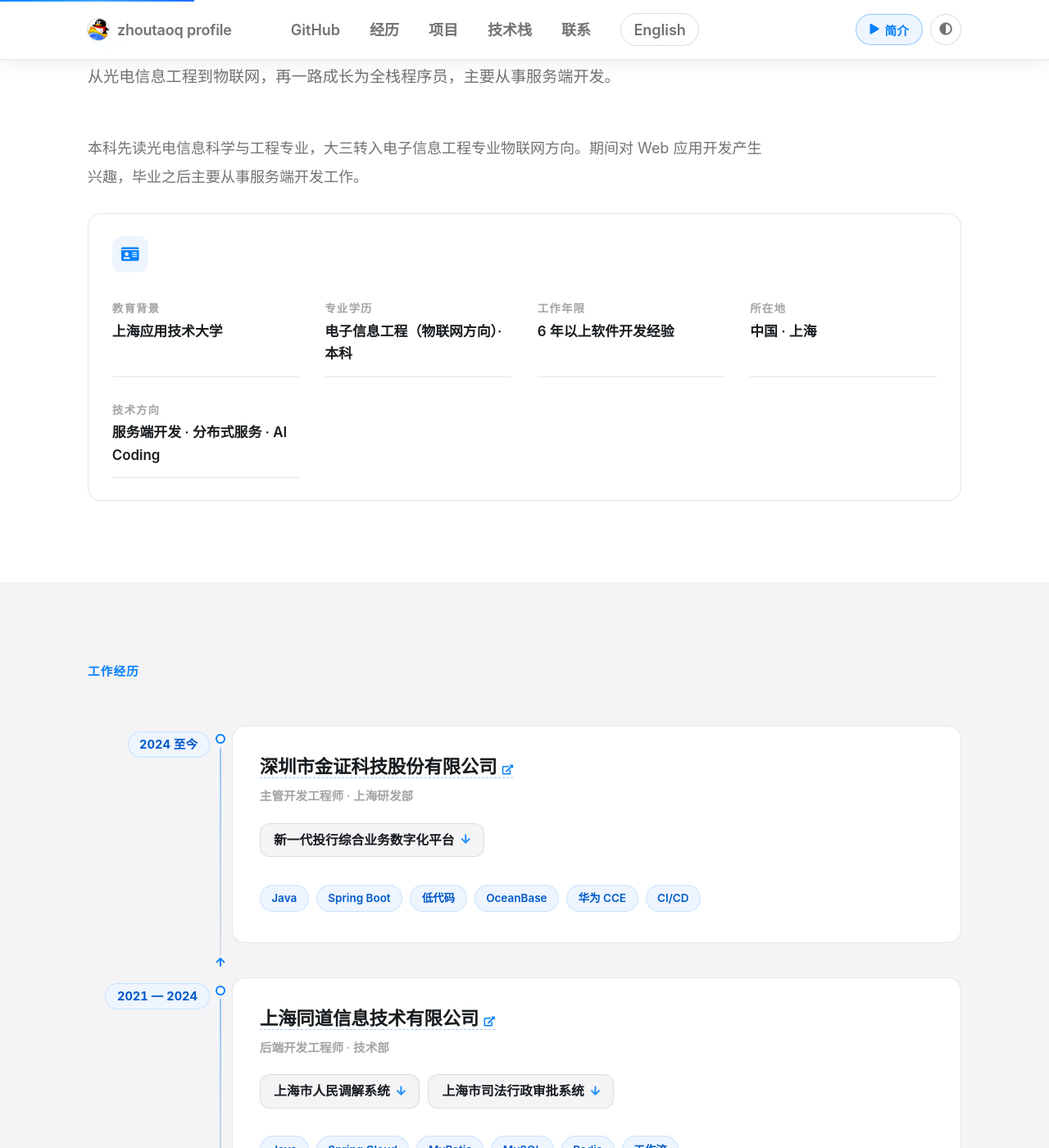
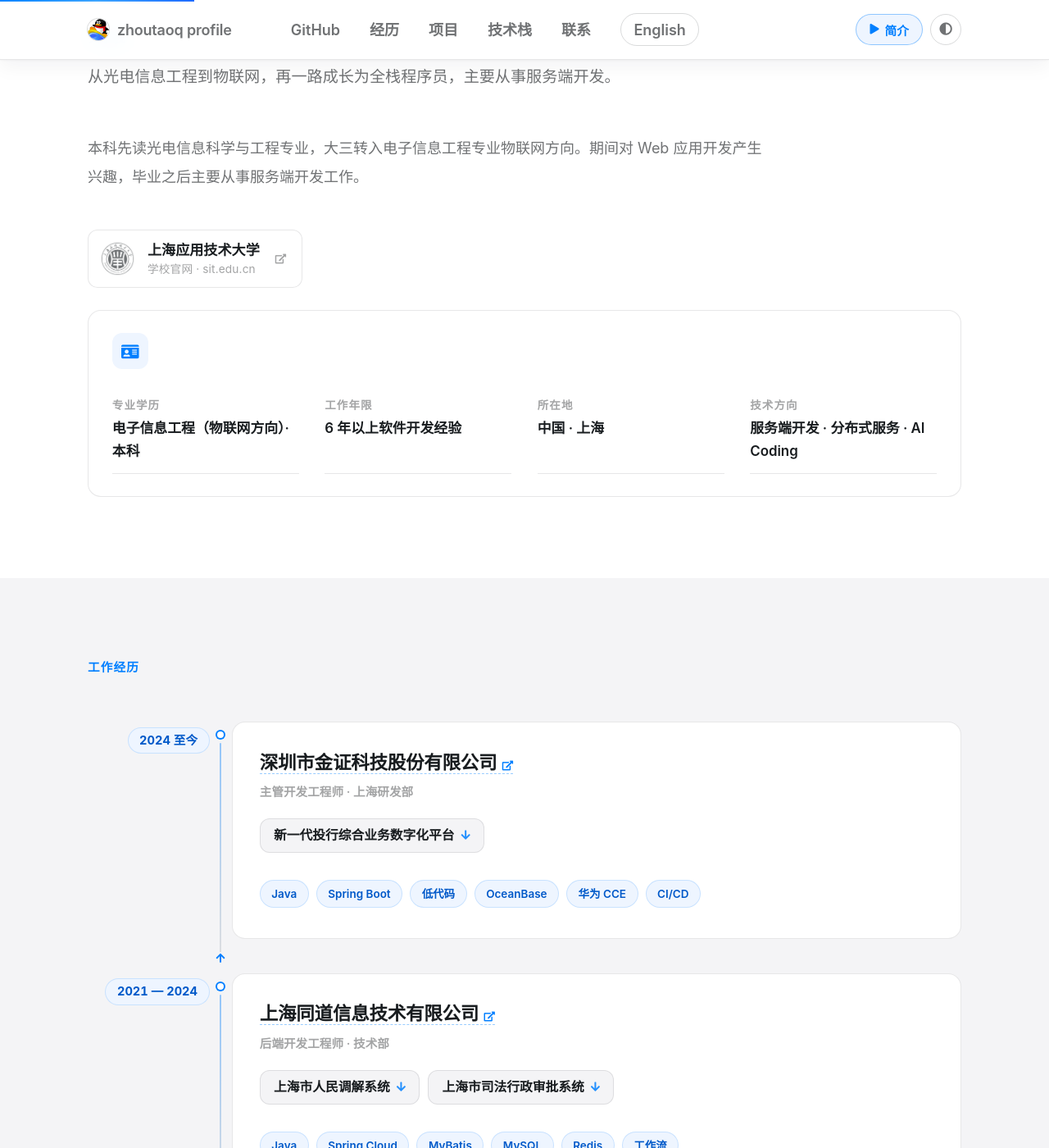
Before and after one commit to zhoutaoq/zhoutaoq.github.io, a Jekyll site: the page built from _pages/cn.html, in a window 1280 px wide and 1400 px high, scrolled down 1145 px. Shown: the whole window at 82% size. Built offline with Jekyll 4.4.1, drawn with Linux system fonts in a browser that asks for light colours; some of the changed text lies outside the part shown.

Commit message:
20261018v2

```diff
--- /dev/null
+++ b/_data/release.yml
@@ -0,0 +1,4 @@
+# 当前线上版本：每次发布（main 上的单个 commit）同步更新这两个值
+# version 同时用作"自发布以来"访问量的计数键，发布时改成新版本号即从 0 重新计数
+version: '20261018v2'
+at: '2026-10-18 14:55'
--- a/_includes/footer.html
+++ b/_includes/footer.html
@@ -24,3 +24,5 @@
 </div>
 
 <div class="page__footer-copyright">&copy; {{ site.time | date: '%Y' }} {{ site.name | default: site.title }}. {{ site.data.ui-text[site.locale].powered_by | default: "Powered by" }} <a href="http://jekyllrb.com" rel="nofollow">Jekyll</a> &amp; <a href="https://github.com/zhoutaoq/zhoutaoq.github.io">zhoutaoq</a>, a fork of <a href="https://mademistakes.com/work/minimal-mistakes-jekyll-theme/" rel="nofollow">Minimal Mistakes</a>.</div>
+
+{% include footer/meta.html %}
--- /dev/null
+++ b/_includes/footer/meta.html
@@ -0,0 +1,17 @@
+{% assign rel = site.data.release %}
+{% if rel %}
+<div class="page__footer-meta" data-page-stats data-release="{{ rel.version }}">
+  <span class="page__footer-meta__row">
+    <span class="page__footer-meta__k">{% if page.lang == 'zh' %}今日访问{% else %}Views today{% endif %}</span>
+    <b class="page__footer-meta__v" data-pv="day">&mdash;</b>
+  </span>
+  <span class="page__footer-meta__row">
+    <span class="page__footer-meta__k">{% if page.lang == 'zh' %}上次发布{% else %}Last release{% endif %}</span>
+    <span class="page__footer-meta__v">{{ rel.at }}</span>
+  </span>
+  <span class="page__footer-meta__row">
+    <span class="page__footer-meta__k">{% if page.lang == 'zh' %}自发布以来{% else %}Views since release{% endif %}</span>
+    <b class="page__footer-meta__v" data-pv="release">&mdash;</b>
+  </span>
+</div>
+{% endif %}
--- a/_includes/landing/about.html
+++ b/_includes/landing/about.html
@@ -13,6 +13,17 @@
         {% for p in t.about.paragraphs %}
           <p class="about__p">{{ p }}</p>
         {% endfor %}
+
+        {% if t.about.school %}
+          <a class="about__school" href="{{ t.about.school.url }}" target="_blank" rel="noopener">
+            <span class="about__school-logo" role="img" aria-label="{{ t.about.school.name }}"></span>
+            <span class="about__school-text">
+              <span class="about__school-name">{{ t.about.school.name }}</span>
+              <span class="about__school-note">{{ t.about.school.note }}</span>
+            </span>
+            <i class="fas fa-external-link-alt about__school-go" aria-hidden="true"></i>
+          </a>
+        {% endif %}
       </div>
 
       <aside class="card about__facts" data-reveal style="--d:80ms" data-spotlight>
--- a/_sass/_enhance.scss
+++ b/_sass/_enhance.scss
@@ -1085,6 +1085,79 @@
     }
   }
 
+  /* 校徽 + 学校官网：正文下方的小卡片 */
+  .about__school {
+    display: inline-flex;
+    align-items: center;
+    gap: 0.85rem;
+    margin-top: 1.5rem;
+    padding: 0.65rem 1.05rem 0.65rem 0.75rem;
+    border: 1px solid var(--line);
+    border-radius: var(--radius-s);
+    background: var(--card-bg);
+    text-decoration: none;
+    transition: border-color 0.25s var(--ease), box-shadow 0.25s var(--ease),
+      transform 0.25s var(--ease);
+
+    &:hover {
+      border-color: var(--brand-line-strong);
+      box-shadow: var(--shadow-1);
+      transform: translateY(-1px);
+    }
+
+    &:focus-visible {
+      outline: 2px solid var(--brand);
+      outline-offset: 2px;
+    }
+  }
+
+  .about__school-logo {
+    flex: none;
+    width: 2.4rem;
+    height: 2.4rem;
+    background-color: var(--ink-2);
+    -webkit-mask: url("/images/sit-emblem.png") center / contain no-repeat;
+    mask: url("/images/sit-emblem.png") center / contain no-repeat;
+    transition: background-color 0.25s var(--ease);
+  }
+
+  .about__school:hover .about__school-logo {
+    background-color: var(--brand);
+  }
+
+  .about__school-text {
+    display: flex;
+    flex-direction: column;
+    gap: 0.1rem;
+    min-width: 0;
+  }
+
+  .about__school-name {
+    font-size: 0.95rem;
+    font-weight: 700;
+    line-height: 1.35;
+    color: var(--ink);
+  }
+
+  .about__school-note {
+    font-size: 0.76rem;
+    letter-spacing: 0.01em;
+    color: var(--ink-3);
+  }
+
+  .about__school-go {
+    flex: none;
+    margin-left: 0.2rem;
+    font-size: 0.66rem;
+    color: var(--ink-3);
+    transition: color 0.25s var(--ease), transform 0.25s var(--ease);
+  }
+
+  .about__school:hover .about__school-go {
+    color: var(--brand);
+    transform: translate(2px, -2px);
+  }
+
   .about__facts {
     padding: 1.5rem 1.6rem;
   }
@@ -1695,3 +1768,45 @@
     }
   }
 }
+
+/* --------------------------------------------------------------------------
+   页脚右下角：当日访问量 / 上次发布 / 自发布以来访问量（三行小字）
+   -------------------------------------------------------------------------- */
+
+.page__footer-meta {
+  display: flex;
+  flex-direction: column;
+  align-items: flex-end;
+  gap: 0.12rem;
+  max-width: var(--shell);
+  margin: 1.4rem auto 0;
+  padding: 0 1.5rem;
+  font-size: 0.72rem;
+  line-height: 1.7;
+  letter-spacing: 0.01em;
+  text-align: right;
+  color: var(--ink-3);
+  font-variant-numeric: tabular-nums;
+}
+
+.page__footer-meta__row {
+  display: inline-flex;
+  align-items: baseline;
+  gap: 0.4rem;
+}
+
+.page__footer-meta__k {
+  color: var(--ink-3);
+}
+
+.page__footer-meta__v {
+  font-weight: 600;
+  color: var(--ink-2);
+}
+
+@include breakpoint(max-width $small) {
+  .page__footer-meta {
+    margin-top: 1.1rem;
+    font-size: 0.7rem;
+  }
+}
--- a/assets/js/enhance.js
+++ b/assets/js/enhance.js
@@ -542,6 +542,51 @@
     });
   }
 
+  /* 页脚右下角：当日访问量 / 上次发布 / 自发布以来访问量 ------------------ */
+
+  function initPageStats() {
+    var box = $('[data-page-stats]');
+    if (!box) return;
+
+    var NS = 'zhoutaoq-pv';
+    var API = 'https://abacus.jasoncameron.dev/hit/';
+    var release = box.getAttribute('data-release') || '';
+    var now = new Date();
+    var pad = function (n) {
+      return (n < 10 ? '0' : '') + n;
+    };
+    var dayKey = 'day-' + now.getFullYear() + pad(now.getMonth() + 1) + pad(now.getDate());
+
+    function fill(name, value) {
+      var el = box.querySelector('[data-pv="' + name + '"]');
+      if (el && typeof value === 'number') el.textContent = value.toLocaleString('en-US');
+    }
+
+    function hit(key) {
+      if (!key) return Promise.resolve(null);
+      return fetch(API + NS + '/' + encodeURIComponent(key), { cache: 'no-store' })
+        .then(function (res) {
+          return res.ok ? res.json() : null;
+        })
+        .then(function (json) {
+          return json && typeof json.value === 'number' ? json.value : null;
+        })
+        .catch(function () {
+          return null;
+        });
+    }
+
+    hit(dayKey).then(function (value) {
+      fill('day', value);
+    });
+
+    if (release) {
+      hit('v-' + release).then(function (value) {
+        fill('release', value);
+      });
+    }
+  }
+
   function boot() {
     initMasthead();
     initTheme();
@@ -552,6 +597,7 @@
     initSpotlight();
     initTilt();
     initSmoothAnchors();
+    initPageStats();
   }
 
   if (document.readyState === 'loading') {
```
Also changed, not shown: _data/profile.yml (+8 -4 lines), images/sit-emblem.png (added).
